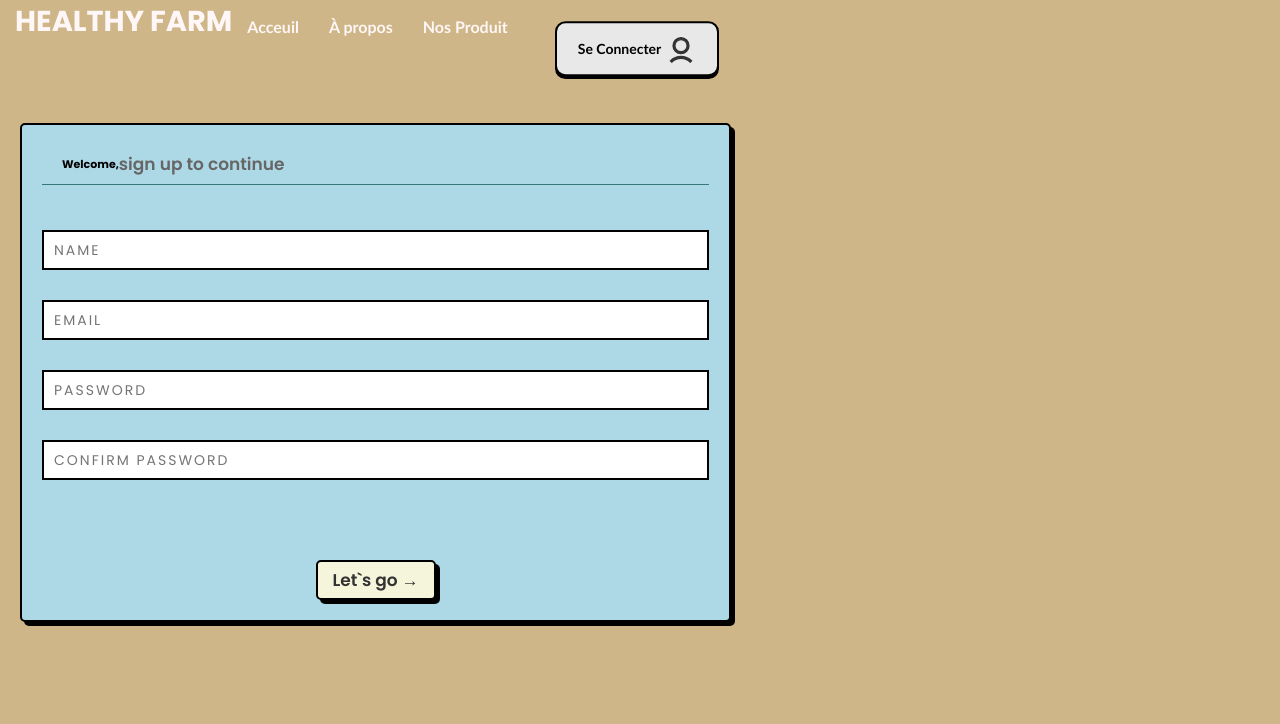
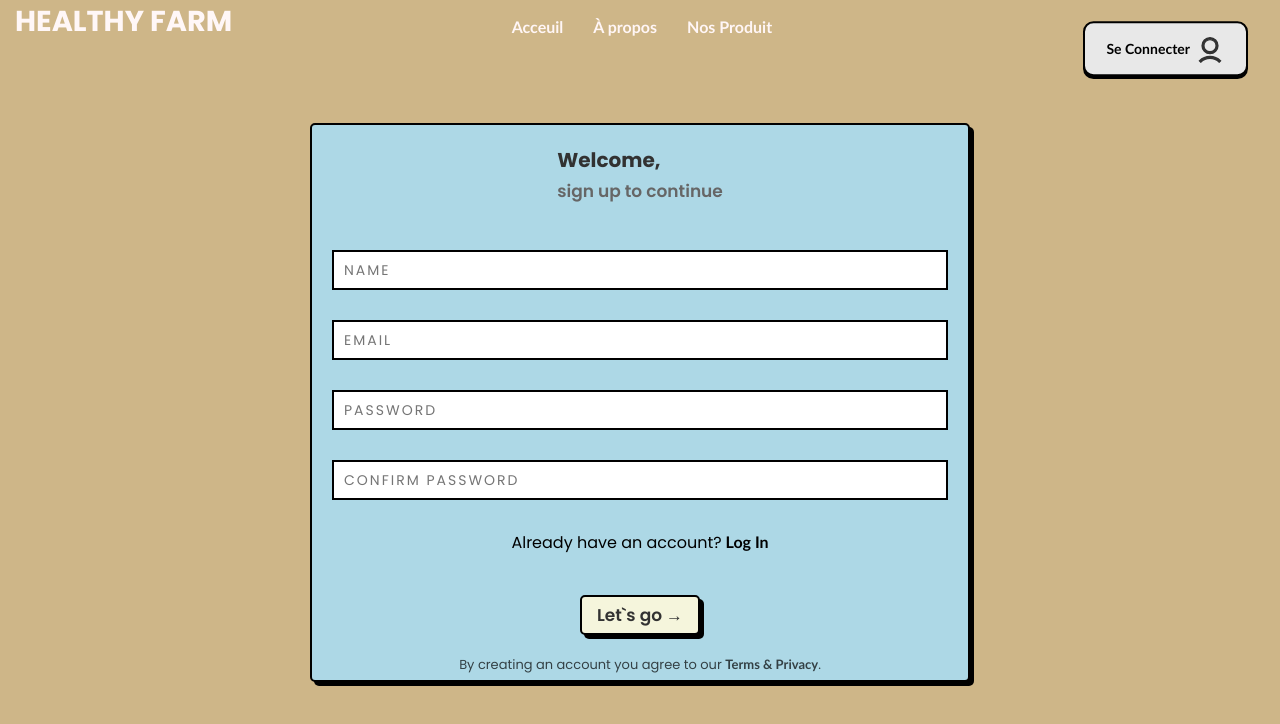
Before and after one commit to Oussa-Err/solid-spork, a React (Vite) app: page /signup in a window 1280 px wide. Shown: the top 724 px of the page. Built offline with nearby package versions, Linux system fonts and the light colour scheme.

Commit message:
updated signUp error handlers

```diff
--- a/src/components/common/productItems/ProductItems.jsx
+++ b/src/components/common/productItems/ProductItems.jsx
@@ -19,17 +19,17 @@ const ProductItems = () => {
   const data = useSelector((state) => state.data);
   const error = useSelector((state) => state.error);
 
-  const fetchDataAndSetLoading = async () => {
+  const fetchDataAndSetLoading = () => {
     try {
       setIsLoading(true);
-      dispatch(fetchData());
+      dispatch(fetchData()).then(setIsLoading(false))
       setIsLoading(false);
     } catch (error) {
       console.log(error);
       setIsLoading(false);
     }
   };
-  console.log(isLoading)
+
   useEffect(() => {
     fetchDataAndSetLoading();
   }, [dispatch]);
@@ -43,7 +43,9 @@ const ProductItems = () => {
       setMore(no);
   };
 
+  console.log(isLoading);
   if (isLoading) {
+    console.log("spinner executed...");
     return <Spinner />;
   }
 
--- a/src/components/common/spinner/Spinner.jsx
+++ b/src/components/common/spinner/Spinner.jsx
@@ -1,10 +1,10 @@
 import React from "react";
 import "./spinner.css";
 
-const Spinner = () => {
+const Spinner = ({width, height}) => {
   return (
-    <div style={{width: "100dvw", display: "flex", justifyContent: "center"}}>
-      <div className="spinner-container">
+    <div style={{ display: "flex", justifyContent: "center"}}>
+      <div className="spinner-container" style={{width: width, height: height}}>
         <div className="loading-spinner"></div>
       </div>
     </div>
--- a/src/components/common/spinner/spinner.css
+++ b/src/components/common/spinner/spinner.css
@@ -12,9 +12,7 @@
     width: 50px;
     height: 50px;
     border: 10px solid #f3f3f3;
-    /* Light grey */
     border-top: 10px solid #383636;
-    /* Blue */
     border-radius: 50%;
     animation: spinner 1.5s linear infinite;
 }
--- a/src/components/pages/LogIn.jsx
+++ b/src/components/pages/LogIn.jsx
@@ -13,8 +13,9 @@ const SignUp = () => {
   };
 
   return (
-    <>
+    <div className="login-signup-page">
       <Navbar />
+      <div className="login-signup-body">
         <form className="form">
           <div className="title">
             Welcome,
@@ -33,9 +34,15 @@ const SignUp = () => {
             name="password"
             className="input"
           />
+          <p>
+            <a className="logIn" href="/forgetpassword">
+              Forgot password?
+            </a>
+          </p>
           <button className="button-confirm">Let`s go →</button>
         </form>
-    </>
+      </div>
+    </div>
   );
 };
 
--- a/src/components/pages/SignUp.jsx
+++ b/src/components/pages/SignUp.jsx
@@ -1,48 +1,165 @@
-import React from "react";
+import React, { useState } from "react";
 import "./pages-global.css";
 import Navbar from "../common/navbar/Navbar";
+import axios from "axios";
+import { ToastContainer, toast } from "react-toastify";
+import Spinner from "../common/spinner/Spinner";
 
 const SignUp = () => {
-  const handleSubmit = (event) => {
+  const [err, setErr] = useState(null);
+  const [isLoading, setIsLoading] = useState(false);
+  const [input, setInput] = useState({
+    name: "",
+    email: "",
+    password: "",
+    confirmedPassword: "",
+  });
+
+  const handleChange = (e) => {
+    const { name, value } = e.target;
+    setInput((prev) => ({
+      ...prev,
+      [name]: value,
+    }));
+    console.log(input);
+  };
+
+  const handleSubmit = async (event) => {
     event.preventDefault();
-    const data = new FormData(event.currentTarget);
-    console.log({
-      email: data.get("email"),
-      password: data.get("password"),
+    // const data = new FormData(event.currentTarget);
+    if (
+      !input.name ||
+      !input.email ||
+      !input.password ||
+      !input.confirmedPassword
+    ) {
+      setErr("All fields are required.");
+      console.log("executed" + err);
+      return;
+    } else if (input.password.length < 8) {
+      setErr("Password must be at least 8 characters long.");
+      return;
+    } else if (input.password !== input.confirmedPassword) {
+      setErr("Confirmed password should match password");
+      return;
+    }
+
+    setErr(null);
+
+    setIsLoading(true);
+    await axios
+      .post(`http://127.0.0.1:8080/api/v1/users/signup`, input)
+      .then(() => {
+        console.log("success");
+        toast.success("user created Successfully");
+        setIsLoading(false);
+      })
+      .catch((err) => {
+        setErr(err.response?.data?.message || "An error occurred");
+        console.log(err.response?.data?.message);
+        setIsLoading(false);
       });
   };
 
   return (
-    <>
+    <div className="login-signup-page">
       <Navbar />
+      <div className="login-signup-body">
         <form className="form">
           <div className="title">
             Welcome,
             <br />
             <span>sign up to continue</span>
           </div>
-        <input type="name" placeholder="Name" name="name" className="input" />
           <input
+            required
+            type="name"
+            placeholder="Name"
+            name="name"
+            className="input"
+            value={input.name}
+            onChange={handleChange}
+          />
+          <input
+            required
             type="email"
             placeholder="Email"
             name="email"
             className="input"
+            value={input.email}
+            onChange={handleChange}
           />
           <input
+            required
             type="password"
             placeholder="Password"
             name="password"
             className="input"
+            value={input.password}
+            onChange={handleChange}
+            minLength="8"
           />
           <input
+            required
             type="password"
             placeholder="Confirm password"
-          name="confirm_password"
+            name="confirmedPassword"
             className="input"
+            value={input.confirmedPassword}
+            onChange={handleChange}
+            minLength="8"
           />
-        <button className="button-confirm">Let`s go →</button>
+          {err && (
+            <div className="">
+              <div className="error-alert">
+                <div className="flex">
+                  <div className="flex-shrink-0">
+                    <svg
+                      aria-hidden="true"
+                      fill="currentColor"
+                      viewBox="0 0 20 20"
+                      xmlns="http://www.w3.org/2000/svg"
+                      className="error-svg"
+                    >
+                      <path
+                        clipRule="evenodd"
+                        d="M10 18a8 8 0 100-16 8 8 0 000 16zM8.707 7.293a1 1 0 00-1.414 1.414L8.586 10l-1.293 1.293a1 1 0 101.414 1.414L10 11.414l1.293 1.293a1 1 0 001.414-1.414L11.414 10l1.293-1.293a1 1 0 00-1.414-1.414L10 8.586 8.707 7.293z"
+                        fillRule="evenodd"
+                      ></path>
+                    </svg>
+                  </div>
+                  <div className="error-prompt-container">
+                    <p className="error-prompt-heading">
+                      {err.split(":")[2] || err}
+                    </p>
+                  </div>
+                </div>
+              </div>
+            </div>
+          )}
+          <p className="already">
+            Already have an account?
+            <a className="logIn" href="/login">
+              &nbsp;Log In
+            </a>
+          </p>
+          {isLoading ? (
+            <button className="button-confirm" >
+              <Spinner width={"50px"} height={"50px"}/>
+            </button>
+          ) : (
+            <button className="button-confirm" onClick={(e) => handleSubmit(e)}>
+              Let`s go →
+            </button>
+          )}
+          <p style={{ fontSize: "small", opacity: "70%" }}>
+            By creating an account you agree to our{" "}
+            <a href="#">Terms & Privacy</a>.
+          </p>
         </form>
-    </>
+        <ToastContainer />
+      </div>
+    </div>
   );
 };
 
--- a/src/components/pages/pages-global.css
+++ b/src/components/pages/pages-global.css
@@ -1,3 +1,13 @@
+.login-signup-page {
+    width: 100dvw;
+    height: auto;
+}
+
+.login-signup-body {
+    margin:0 auto;
+    max-width: 700px;
+}
+
 /* DashBoard */
 .flex-container {
     display: flex;
@@ -86,10 +96,11 @@
     --bg-color: beige;
     --main-color: black;
     padding: 20px;
+    padding-bottom: 5px;
     background: lightblue;
     display: flex;
     flex-direction: column;
-    align-items: flex-start;
+    align-items: center;
     justify-content: center;
     gap: 20px;
     border-radius: 5px;
@@ -116,7 +127,7 @@
 }
 
 .button-confirm {
-    margin: 50px auto 0 auto;
+    margin: 20px auto 0 auto;
     width: 120px;
     height: 40px;
     border-radius: 5px;
@@ -133,19 +144,6 @@ hr {
     height: 1px;
     background-color: rgba(16, 86, 82, .75);
     border: none;
-}
-
-.title {
-    width: 100%;
-    height: 40px;
-    position: relative;
-    display: flex;
-    align-items: center;
-    padding-left: 20px;
-    border-bottom: 1px solid rgba(16, 86, 82, .75);
-    font-weight: 700;
-    font-size: 11px;
-    color: #000000;
 }
 
 /* Cart */
```
Lines whose indentation alone changed are shown as unchanged.
